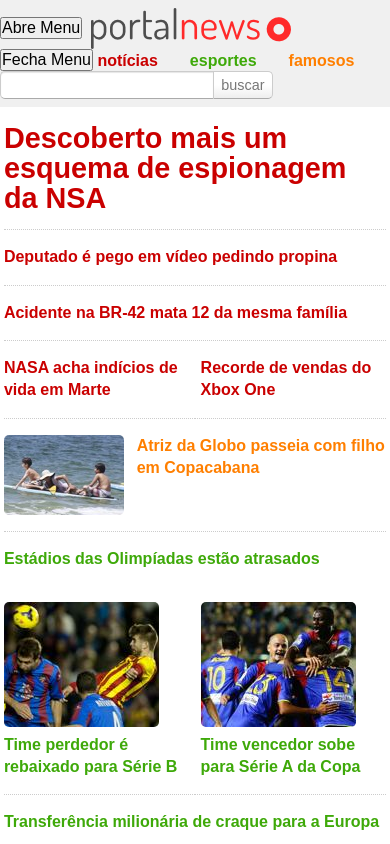
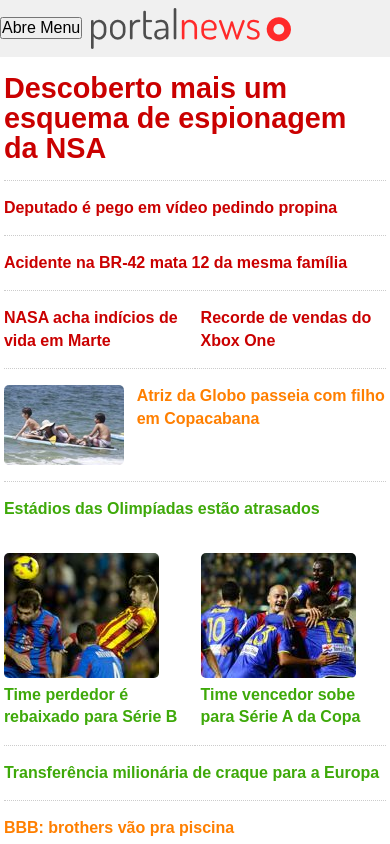
Before and after one commit to andytsunami/responsivo, a plain HTML site: page index.html in a window 390 px wide. Shown: the top 844 px of the page. Drawn offline with Linux system fonts and the light colour scheme.

Commit message:
Capitulo 05 - Atividade 03 - Adicionando regra para o media query

```diff
--- a/css/exercicios.css
+++ b/css/exercicios.css
@@ -12,6 +12,33 @@
 @media (min-width: 1000px){
     .secao{
         width: 33.333%;
+    }
+}
+
+@media (max-width: 600px) {
+    .barra-nav {
+        background: #f0f0f0;
+        padding: 1em;
+        margin: 0;
+
+        height: 100%;
+        width: 90%;
+        max-width: 320px;
+
+        position: fixed;
+        z-index: 1;
+        top: 0;
+        left: -90%;
+
+        transition: left 0.3s ease-out;
+    }
+        .menu-ativo .barra-nav {
+            left: 0;
+        }
+
+    .menu-principal li {
+        padding: 1em 0;
+        width: 100%;
     }
 }
 
```
